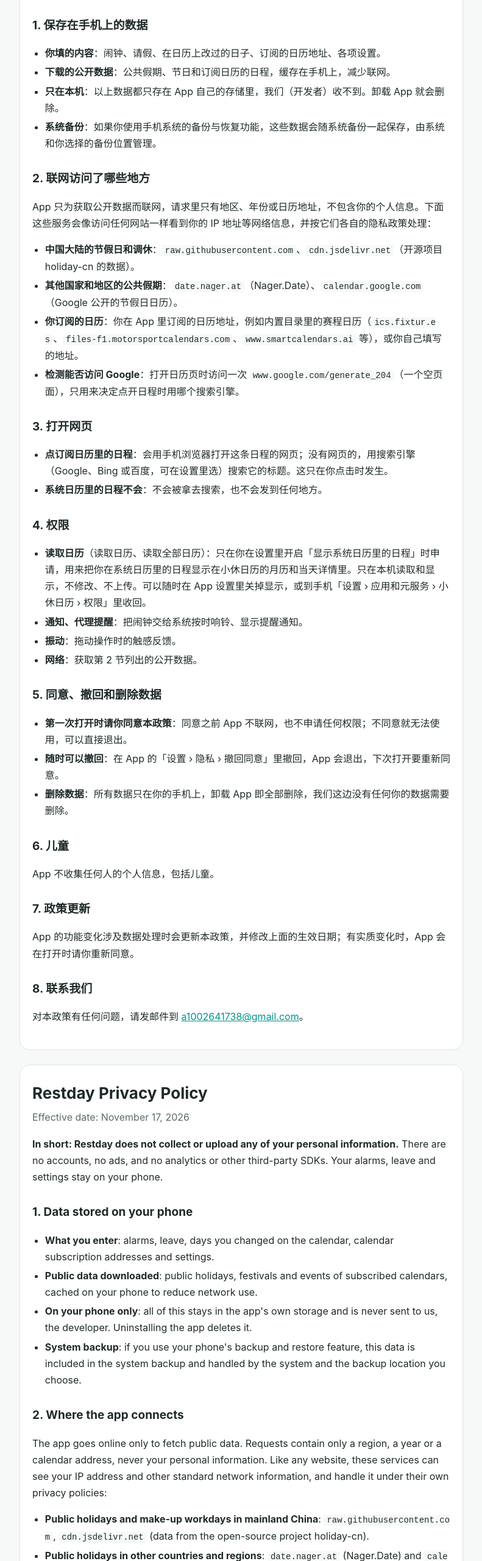
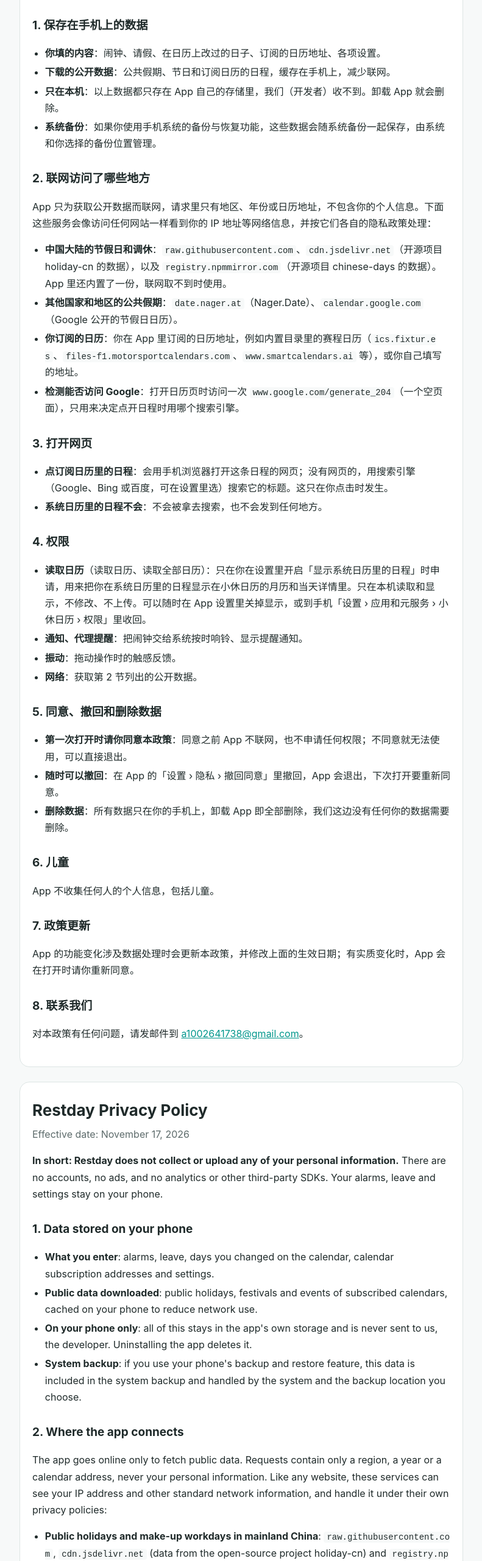
Before and after one commit to Yan-Shirong/restday, a plain HTML site: page privacy.html in a window 1280 px wide. Shown: the part 240-2800 px from the top of the page at 61% size, without its empty margins (244-1035 px from the left). Drawn offline with Linux system fonts and the light colour scheme.

Commit message:
更新隐私政策

```diff
--- a/privacy.html
+++ b/privacy.html
@@ -51,7 +51,7 @@
 <h2>2. 联网访问了哪些地方</h2>
 <p>App 只为获取公开数据而联网，请求里只有地区、年份或日历地址，不包含你的个人信息。下面这些服务会像访问任何网站一样看到你的 IP 地址等网络信息，并按它们各自的隐私政策处理：</p>
 <ul>
-  <li><b>中国大陆的节假日和调休</b>：<code>raw.githubusercontent.com</code>、<code>cdn.jsdelivr.net</code>（开源项目 holiday-cn 的数据）。</li>
+  <li><b>中国大陆的节假日和调休</b>：<code>raw.githubusercontent.com</code>、<code>cdn.jsdelivr.net</code>（开源项目 holiday-cn 的数据），以及 <code>registry.npmmirror.com</code>（开源项目 chinese-days 的数据）。App 里还内置了一份，联网取不到时使用。</li>
   <li><b>其他国家和地区的公共假期</b>：<code>date.nager.at</code>（Nager.Date）、<code>calendar.google.com</code>（Google 公开的节假日日历）。</li>
   <li><b>你订阅的日历</b>：你在 App 里订阅的日历地址，例如内置目录里的赛程日历（<code>ics.fixtur.es</code>、<code>files-f1.motorsportcalendars.com</code>、<code>www.smartcalendars.ai</code> 等），或你自己填写的地址。</li>
   <li><b>检测能否访问 Google</b>：打开日历页时访问一次 <code>www.google.com/generate_204</code>（一个空页面），只用来决定点开日程时用哪个搜索引擎。</li>
@@ -105,7 +105,7 @@
 <h2>2. Where the app connects</h2>
 <p>The app goes online only to fetch public data. Requests contain only a region, a year or a calendar address, never your personal information. Like any website, these services can see your IP address and other standard network information, and handle it under their own privacy policies:</p>
 <ul>
-  <li><b>Public holidays and make-up workdays in mainland China</b>: <code>raw.githubusercontent.com</code>, <code>cdn.jsdelivr.net</code> (data from the open-source project holiday-cn).</li>
+  <li><b>Public holidays and make-up workdays in mainland China</b>: <code>raw.githubusercontent.com</code>, <code>cdn.jsdelivr.net</code> (data from the open-source project holiday-cn) and <code>registry.npmmirror.com</code> (data from the open-source project chinese-days). A copy is also built into the app for when these cannot be reached.</li>
   <li><b>Public holidays in other countries and regions</b>: <code>date.nager.at</code> (Nager.Date) and <code>calendar.google.com</code> (Google's public holiday calendars).</li>
   <li><b>Calendars you subscribe to</b>: the addresses of calendars you subscribe to in the app, such as the sports calendars in the built-in catalog (<code>ics.fixtur.es</code>, <code>files-f1.motorsportcalendars.com</code>, <code>www.smartcalendars.ai</code>, etc.) or addresses you enter yourself.</li>
   <li><b>Checking whether Google is reachable</b>: when the calendar page opens, the app loads <code>www.google.com/generate_204</code> (an empty page) once, only to decide which search engine to use when you open an event.</li>
```
